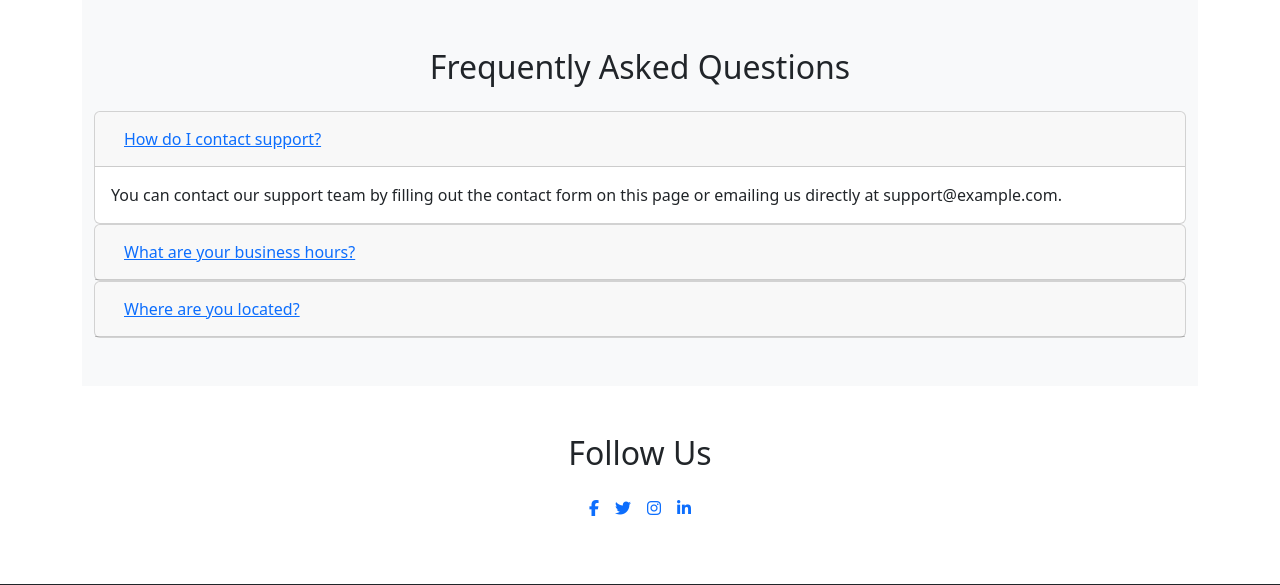
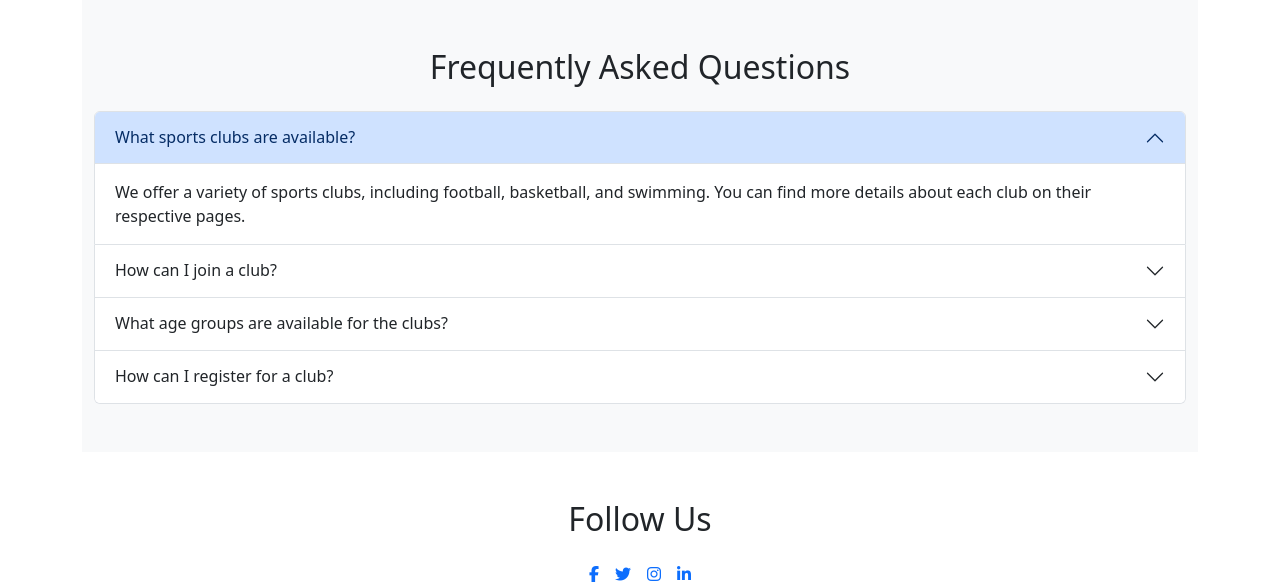
Before and after one commit to IhorKova1chuk/diploma, a PHP site: page /diploma/pages/contact.php in a window 1280 px wide. Shown: the part 1367-1952 px from the top of the page. Run offline with PHP 8.4, Linux system fonts and the light colour scheme; some libraries are stand-ins or nearby versions.

```diff
--- a/assets/css/style.css
+++ b/assets/css/style.css
@@ -109,3 +109,16 @@
     font-size: 1rem;
     color: #555;
 }
+
+.form-container {
+    max-width: 600px;
+    margin: 50px auto;
+    padding: 30px;
+    background: #fff;
+    border-radius: 8px;
+    box-shadow: 0 4px 10px rgba(0, 0, 0, 0.1);
+}
+.form-container h2 {
+    text-align: center;
+    margin-bottom: 20px;
+}
--- a/pages/contact.php
+++ b/pages/contact.php
@@ -14,7 +14,7 @@
         <section id="contact-form" class="bg-light py-5">
             <div class="container">
                 <h2 class="text-center mb-4">Get in Touch</h2>
-                <form action="process_form.php" method="post">
+                <form action="" method="post">
                     <div class="row">
                         <div class="col-md-6">
                             <div class="form-group">
@@ -47,9 +47,7 @@
             <div class="container">
                 <h2 class="text-center mb-4">Our Location</h2>
                 <div class="embed-responsive embed-responsive-16by9">
-                    <iframe class="embed-responsive-item"
-                            src="https://www.google.com/maps/embed?pb=...your-location-here..."
-                            width="100%" height="450" style="border:0;" allowfullscreen="" loading="lazy"></iframe>
+                    <iframe class="embed-responsive-item" src="https://www.google.com/maps/embed?pb=!1m18!1m12!1m3!1d2587.693034221841841!2d24.030146315364465!3d49.839683079430746!2m3!1f0!2f0!3f0!3m2!1i1024!2i768!4f13.1!3m3!1m2!1s0x473a01d0b4b6bb9b%3A0x40f1512fae6ca9be!2z0JfQs9C10LzRgdGC0LDRg9GC0LrQuNGG0LXQu9Cw!5e0!3m2!1sen!2sua!4v1624621499678!5m2!1sen!2sua" width="100%" height="450" style="border:0;" allowfullscreen="" loading="lazy"></iframe>
                 </div>
             </div>
         </section>
@@ -58,52 +56,58 @@
             <div class="container">
                 <h2 class="text-center mb-4">Frequently Asked Questions</h2>
                 <div class="accordion" id="faqAccordion">
-                    <div class="card">
-                        <div class="card-header" id="headingOne">
-                            <h5 class="mb-0">
-                                <button class="btn btn-link" type="button" data-toggle="collapse" data-target="#collapseOne" aria-expanded="true" aria-controls="collapseOne">
-                                    How do I contact support?
-                                </button>
-                            </h5>
-                        </div>
-                        <div id="collapseOne" class="collapse show" aria-labelledby="headingOne" data-parent="#faqAccordion">
-                            <div class="card-body">
-                                You can contact our support team by filling out the contact form on this page or emailing us directly at support@example.com.
+                    <div class="accordion-item">
+                        <h2 class="accordion-header" id="headingOne">
+                            <button class="accordion-button" type="button" data-bs-toggle="collapse" data-bs-target="#collapseOne" aria-expanded="true" aria-controls="collapseOne">
+                                What sports clubs are available?
+                            </button>
+                        </h2>
+                        <div id="collapseOne" class="accordion-collapse collapse show" aria-labelledby="headingOne" data-bs-parent="#faqAccordion">
+                            <div class="accordion-body">
+                                We offer a variety of sports clubs, including football, basketball, and swimming. You can find more details about each club on their respective pages.
                             </div>
                         </div>
                     </div>
-                    <div class="card">
-                        <div class="card-header" id="headingTwo">
-                            <h5 class="mb-0">
-                                <button class="btn btn-link collapsed" type="button" data-toggle="collapse" data-target="#collapseTwo" aria-expanded="false" aria-controls="collapseTwo">
-                                    What are your business hours?
-                                </button>
-                            </h5>
-                        </div>
-                        <div id="collapseTwo" class="collapse" aria-labelledby="headingTwo" data-parent="#faqAccordion">
-                            <div class="card-body">
-                                We are available Monday to Friday, from 9 AM to 6 PM. We are closed on weekends.
+                    <div class="accordion-item">
+                        <h2 class="accordion-header" id="headingTwo">
+                            <button class="accordion-button collapsed" type="button" data-bs-toggle="collapse" data-bs-target="#collapseTwo" aria-expanded="false" aria-controls="collapseTwo">
+                                How can I join a club?
+                            </button>
+                        </h2>
+                        <div id="collapseTwo" class="accordion-collapse collapse" aria-labelledby="headingTwo" data-bs-parent="#faqAccordion">
+                            <div class="accordion-body">
+                                You can join a club by registering on our website and selecting the club you're interested in. Once registered, our team will get in touch with you for further details.
                             </div>
                         </div>
                     </div>
-                    <div class="card">
-                        <div class="card-header" id="headingThree">
-                            <h5 class="mb-0">
-                                <button class="btn btn-link collapsed" type="button" data-toggle="collapse" data-target="#collapseThree" aria-expanded="false" aria-controls="collapseThree">
-                                    Where are you located?
-                                </button>
-                            </h5>
-                        </div>
-                        <div id="collapseThree" class="collapse" aria-labelledby="headingThree" data-parent="#faqAccordion">
-                            <div class="card-body">
-                                We are located in the heart of Lviv, Ukraine. Our office address is listed above under contact information.
+                    <div class="accordion-item">
+                        <h2 class="accordion-header" id="headingThree">
+                            <button class="accordion-button collapsed" type="button" data-bs-toggle="collapse" data-bs-target="#collapseThree" aria-expanded="false" aria-controls="collapseThree">
+                                What age groups are available for the clubs?
+                            </button>
+                        </h2>
+                        <div id="collapseThree" class="accordion-collapse collapse" aria-labelledby="headingThree" data-bs-parent="#faqAccordion">
+                            <div class="accordion-body">
+                                Our clubs cater to all age groups, from children to adults. We offer age-appropriate training and activities for everyone.
                             </div>
                         </div>
                     </div>
+                    <div class="accordion-item">
+                        <h2 class="accordion-header" id="headingFour">
+                            <button class="accordion-button collapsed" type="button" data-bs-toggle="collapse" data-bs-target="#collapseFour" aria-expanded="false" aria-controls="collapseThree">
+                                How can I register for a club?
+                            </button>
+                        </h2>
+                        <div id="collapseFour" class="accordion-collapse collapse" aria-labelledby="headingFour" data-bs-parent="#faqAccordion">
+                            <div class="accordion-body">
+                                To register, simply go to our registration page and select the club you wish to join.
+                            </div>
+                        </div>
+                    </div>
+
                 </div>
             </div>
         </section>
-
         <!-- Social Media Links -->
         <section id="social-media" class="py-5">
             <div class="container text-center">
```
Also changed, not shown: index.php (+3 -4 lines), pages/classes.php (added, +120 -0 lines), pages/login.php (added, +27 -0 lines), pages/register.php (added, +55 -0 lines).
